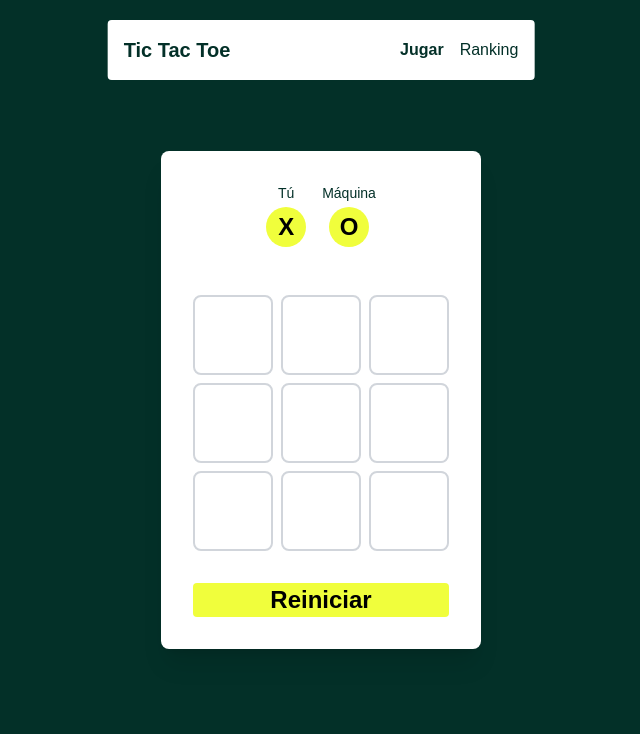
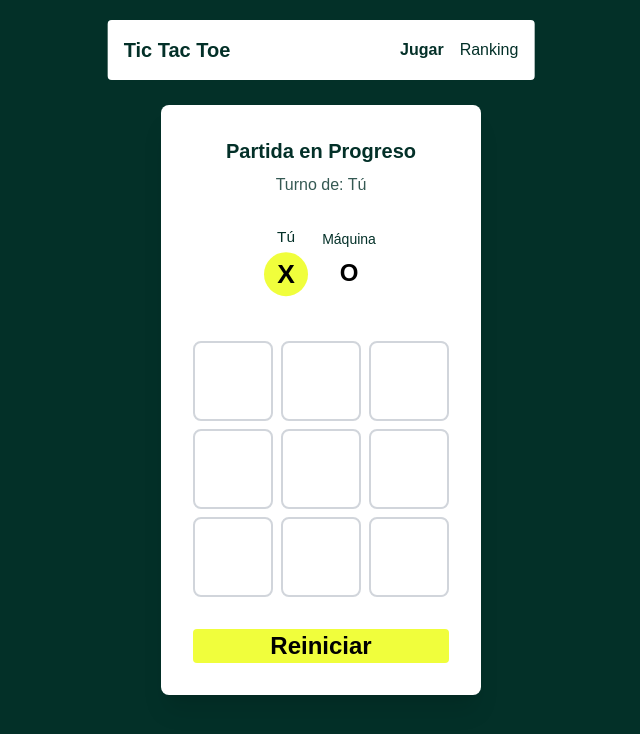
Before and after one commit to adriroca20/3-en-raya, a Next.js app in the folder frontend/: page /tic-tac-toe in a window 1280 px wide. Shown: the top 734 px of the page, without its empty margins (319-959 px from the left). Built offline with nearby package versions, Linux system fonts and the light colour scheme.

Commit message:
feat: enhance GameInfo component with dynamic turn indication and visual feedback

```diff
--- a/frontend/src/app/tic-tac-toe/components/GameInfo.tsx
+++ b/frontend/src/app/tic-tac-toe/components/GameInfo.tsx
@@ -1,4 +1,4 @@
-import { Players } from "@/app/enums/Players";
+import { Players } from "@/app/lib/definitions";
 
 interface GameInfoProps {
   playerTurn: Players;
@@ -7,16 +7,22 @@ interface GameInfoProps {
 export const GameInfo = ({ playerTurn }: GameInfoProps) => {
   return (
     <div className="flex flex-col h-full justify-start items-center gap-4 relative">
+      <div className="text-center mb-4">
+        <h2 className="text-xl font-bold text-background mb-2">Partida en Progreso</h2>
+        <p className="text-md text-background/80">
+          Turno de: {playerTurn === Players.X ? "Tú" : "Máquina"}
+        </p>
+      </div>
       <div className="flex items-center gap-4 mb-4">
-          <div className="flex flex-col items-center">
+        <div className={`flex flex-col items-center transition-all duration-300 ${playerTurn === Players.X ? 'scale-110' : ''}`}>
           <span className="text-sm font-medium mb-1 text-background">Tú</span>
-            <span className="text-2xl font-bold bg-accent text-black rounded-full w-10 h-10 flex items-center justify-center">
+          <span className={`text-2xl font-bold text-black rounded-full w-10 h-10 flex items-center justify-center ${playerTurn === Players.X ? 'bg-accent' : ''}`}>
             X
           </span>
         </div>
-          <div className="flex flex-col items-center">
+        <div className={`flex flex-col items-center transition-all duration-300 ${playerTurn === Players.O ? 'scale-110' : ''}`}>
           <span className="text-sm font-medium mb-1 text-background">Máquina</span>
-            <span className="text-2xl font-bold bg-accent text-black rounded-full w-10 h-10 flex items-center justify-center">
+          <span className={`text-2xl font-bold  text-black rounded-full w-10 h-10 flex items-center justify-center ${playerTurn === Players.O ? 'bg-accent' : ''}`}>
             O
           </span>
         </div>
```
Lines whose indentation alone changed are shown as unchanged.
